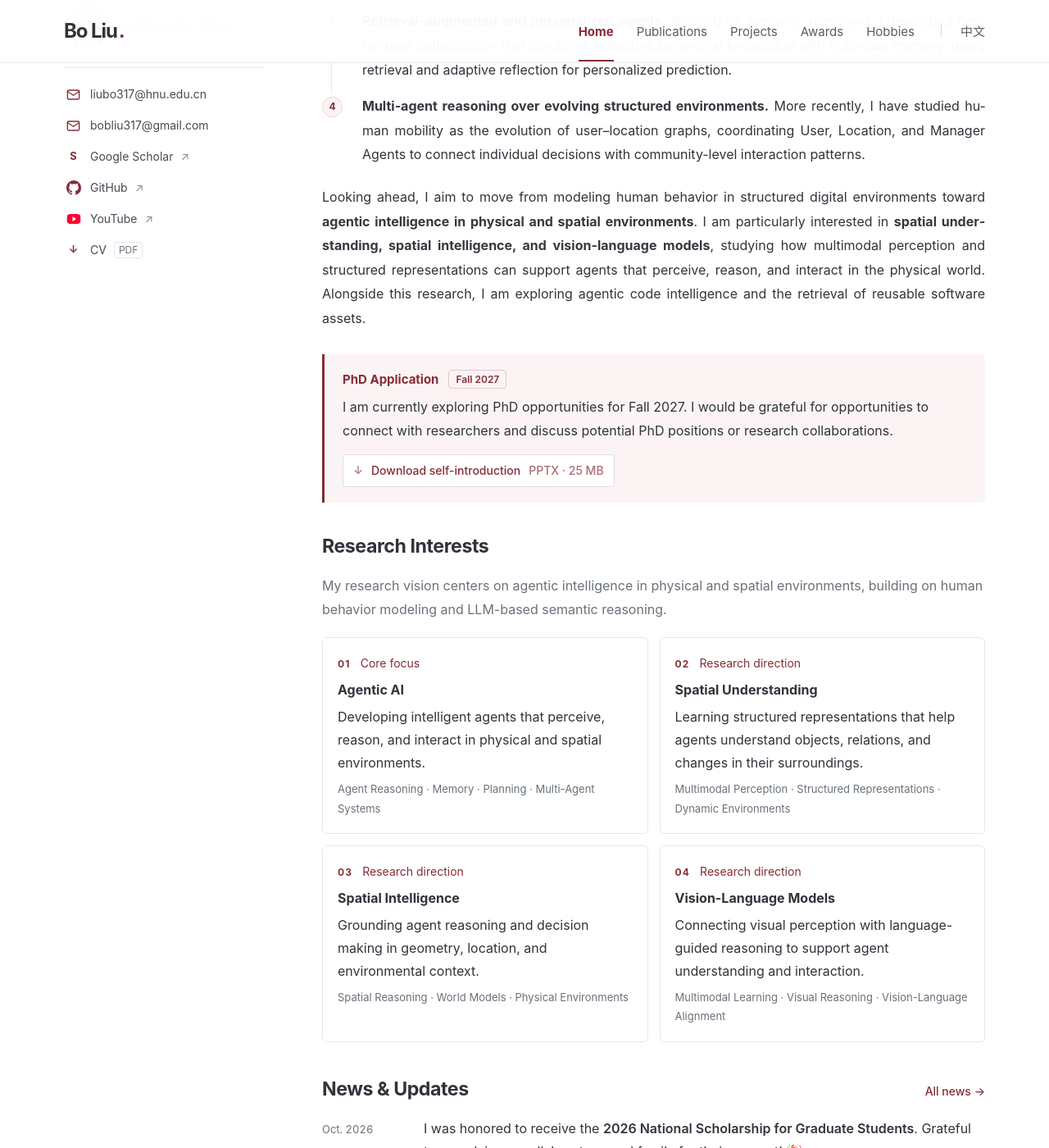
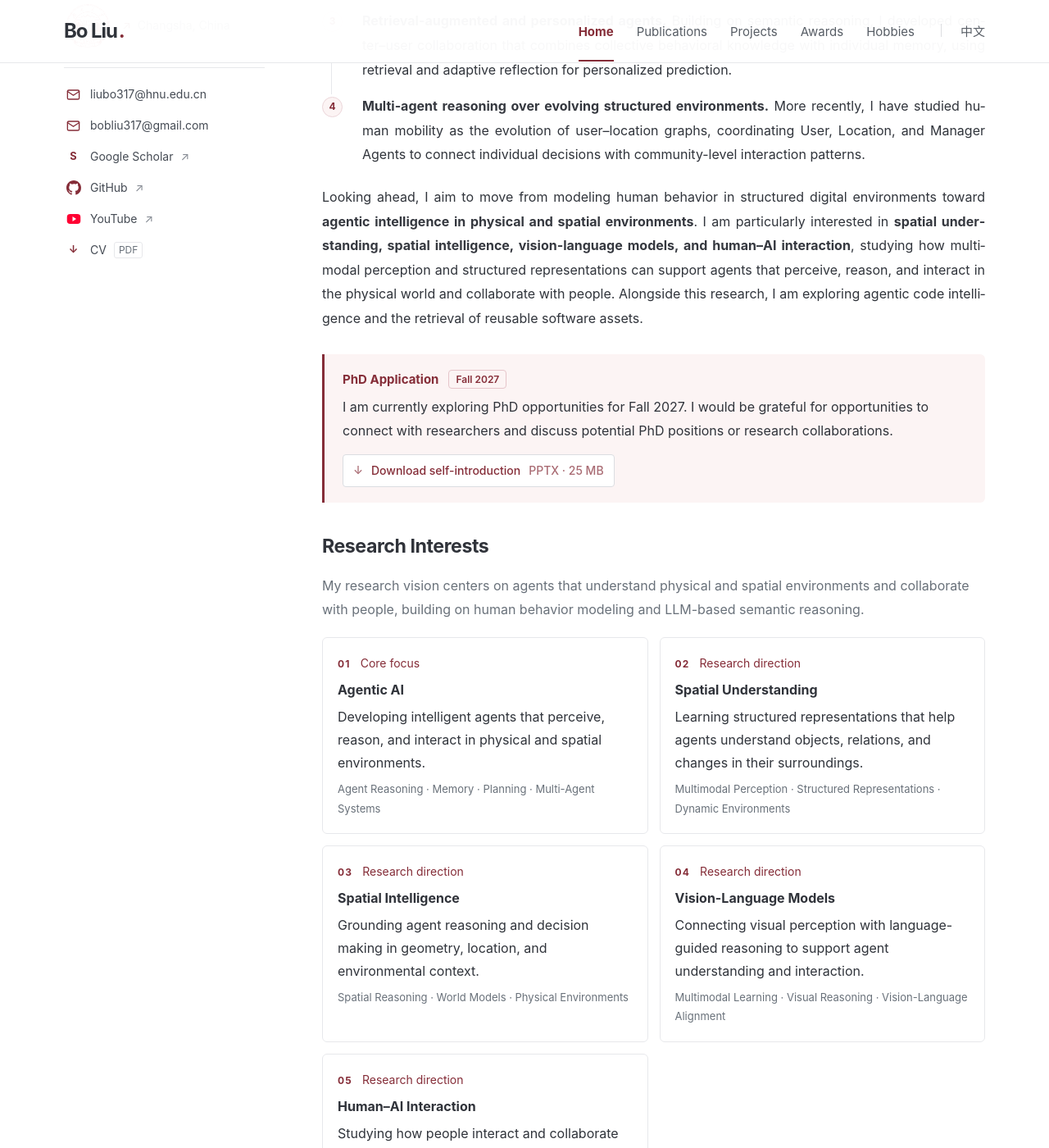
Before and after one commit to BoLiupro/boliupro.github.io, a Jekyll site: the page built from index.md, in a window 1280 px wide and 1400 px high, scrolled down 630 px. Shown: the whole window at 82% size. Built offline with Jekyll 4.4.1, drawn with Linux system fonts in a browser that asks for light colours; some of the changed text lies outside the part shown.

Commit message:
Add Human-AI Interaction to research vision

```diff
--- a/_config.yml
+++ b/_config.yml
@@ -1,5 +1,5 @@
 title: Bo Liu
-description: Bo Liu, a graduate researcher at Hunan University working on Agentic AI, Spatial Intelligence, and Vision-Language Models.
+description: Bo Liu, a graduate researcher at Hunan University working on Agentic AI, Spatial Intelligence, Vision-Language Models, and Human–AI Interaction.
 url: https://boliupro.github.io
 baseurl: ""
 lang: en
--- a/_data/home.yml
+++ b/_data/home.yml
@@ -5,7 +5,7 @@ en:
   phd_copy: I am currently exploring PhD opportunities for Fall 2027. I would be grateful for opportunities
     to connect with researchers and discuss potential PhD positions or research collaborations.
   research_title: Research Interests
-  research_intro: My research vision centers on agentic intelligence in physical and spatial environments, building on human behavior modeling and LLM-based semantic reasoning.
+  research_intro: My research vision centers on agents that understand physical and spatial environments and collaborate with people, building on human behavior modeling and LLM-based semantic reasoning.
   slides_label: Download self-introduction
   news_title: News & Updates
   interests:
@@ -25,13 +25,17 @@ en:
     scope: Research direction
     keywords: Multimodal Learning · Visual Reasoning · Vision-Language Alignment
     description: Connecting visual perception with language-guided reasoning to support agent understanding and interaction.
+  - title: Human–AI Interaction
+    scope: Research direction
+    keywords: Human–Agent Collaboration · Context-Aware Interaction · Interactive AI
+    description: Studying how people interact and collaborate with intelligent agents, with attention to human intent, context, and useful feedback.
 zh:
   title: 关于我
   phd_title: 博士申请
   phd_term: 2027 年秋季
   phd_copy: 我正在寻找 2027 年秋季入学的博士机会。期待与老师和研究者交流博士机会与科研合作。
   research_title: 研究兴趣
-  research_intro: 我的研究愿景聚焦物理与空间环境中的智能体智能，并以人类行为建模和大语言模型语义推理为研究基础。
+  research_intro: 我的研究愿景聚焦能够理解物理与空间环境、并与人类协作的智能体，以人类行为建模和大语言模型语义推理为研究基础。
   slides_label: 下载自我介绍
   news_title: 新闻与动态
   interests:
@@ -51,3 +55,7 @@ zh:
     scope: 研究方向
     keywords: 多模态学习 · 视觉推理 · 视觉语言对齐
     description: 连接视觉感知与语言引导的推理，支持智能体理解环境并与之交互。
+  - title: 人机交互
+    scope: 研究方向
+    keywords: 人类与智能体协作 · 上下文感知交互 · 交互式人工智能
+    description: 研究人类如何与智能体交互和协作，关注用户意图、交互上下文与有效反馈。
--- a/index.md
+++ b/index.md
@@ -17,4 +17,4 @@ My research has developed through four connected stages, moving from spatiotempo
 4. **Multi-agent reasoning over evolving structured environments.** More recently, I have studied human mobility as the evolution of user–location graphs, coordinating User, Location, and Manager Agents to connect individual decisions with community-level interaction patterns.
 {: .research-journey}
 
-Looking ahead, I aim to move from modeling human behavior in structured digital environments toward **agentic intelligence in physical and spatial environments**. I am particularly interested in **spatial understanding, spatial intelligence, and vision-language models**, studying how multimodal perception and structured representations can support agents that perceive, reason, and interact in the physical world. Alongside this research, I am exploring agentic code intelligence and the retrieval of reusable software assets.
+Looking ahead, I aim to move from modeling human behavior in structured digital environments toward **agentic intelligence in physical and spatial environments**. I am particularly interested in **spatial understanding, spatial intelligence, vision-language models, and human–AI interaction**, studying how multimodal perception and structured representations can support agents that perceive, reason, and interact in the physical world and collaborate with people. Alongside this research, I am exploring agentic code intelligence and the retrieval of reusable software assets.
```
Also changed, not shown: docs/content-notes.md (+1 -1 lines), docs/validation.md (+6 -0 lines), zh/index.md (+2 -2 lines), README.md.
